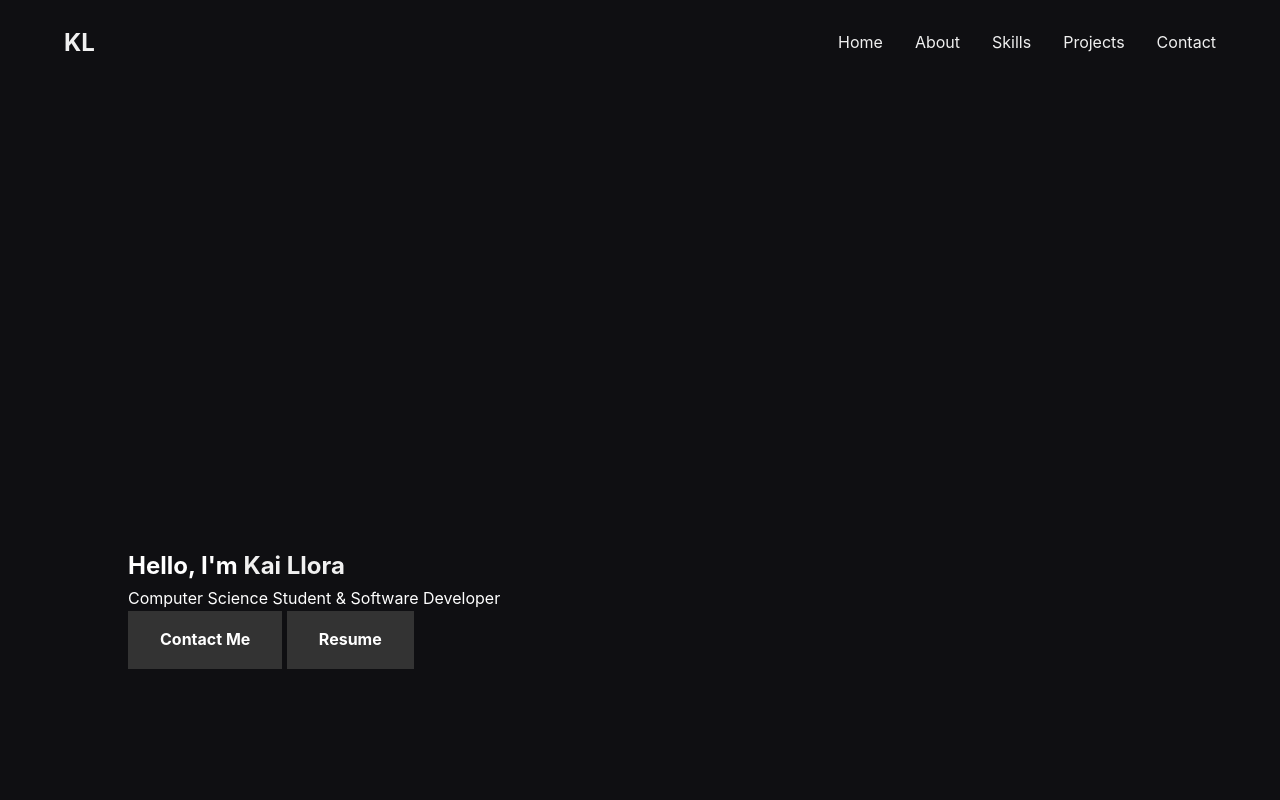
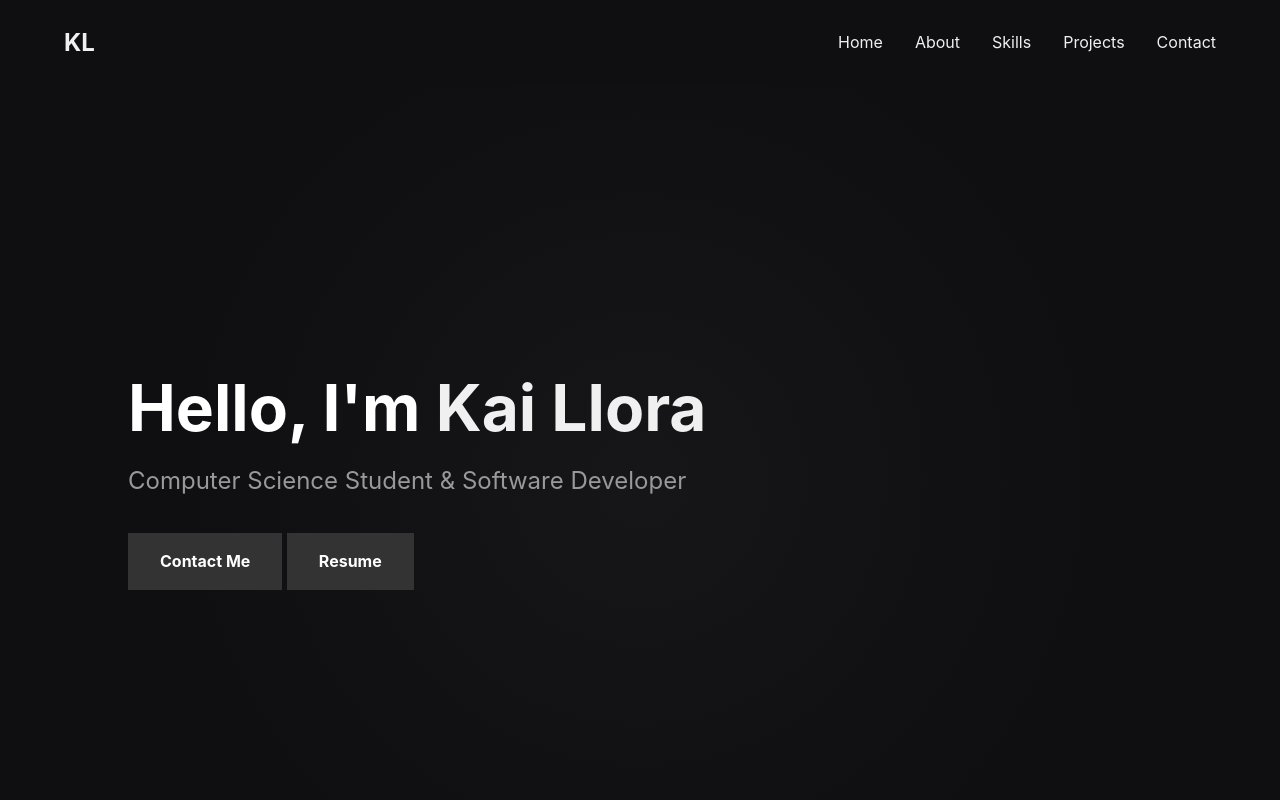
Before and after one commit to Kaillora/Portfolio-Website, a plain HTML site: page index.html in a window 1280 px wide. Shown: the top 800 px of the page. Drawn offline with Linux system fonts and the light colour scheme.

Commit message:
Update index.html

```diff
--- a/index.html
+++ b/index.html
@@ -7,10 +7,11 @@
     <link rel="stylesheet" href="styles.css">
 </head>
 <body>
+    <!--Creating the Navbar to navigate to any section from any part of the page-->
     <div class="nav-container" id="navbar">
         <div class="logo">KL</div>
         <div class="nav">
-            <p><a href="#header" class="nav-item">Home</a></p>
+            <p><a href="#home" class="nav-item">Home</a></p>
             <p><a href="#about" class="nav-item">About</a></p>
             <p><a href="#skills" class="nav-item">Skills</a></p>
             <p><a href="#projects" class="nav-item">Projects</a></p>
@@ -19,13 +20,13 @@
     </div>
 
     <main>
-        <!-- Header Section -->
-        <section id="header">
-            <div class="header-bg"></div>
-            <div class="header-content">
-                <h1 class="header-title">Hello, I'm <span class="gradient-text">Kai Llora</span></h1>
-                <p class="header-subtitle typewriter">Computer Science Student & Software Developer</p>
-                <div class="header-buttons">
+        <!-- Home Section -->
+        <section id="home">
+            <div class="home-bg"></div>
+            <div class="home-content">
+                <h1 class="home-title">Hello, I'm <span class="gradient-text">Kai Llora</span></h1>
+                <p class="home-subtitle typewriter">Computer Science Student & Software Developer</p>
+                <div class="home-buttons">
                     <a href="#contact" class="home-button">Contact Me</a>
                     <a href="images/Resume.pdf" download class="home-button secondary">Resume</a>
                     </a>
```
